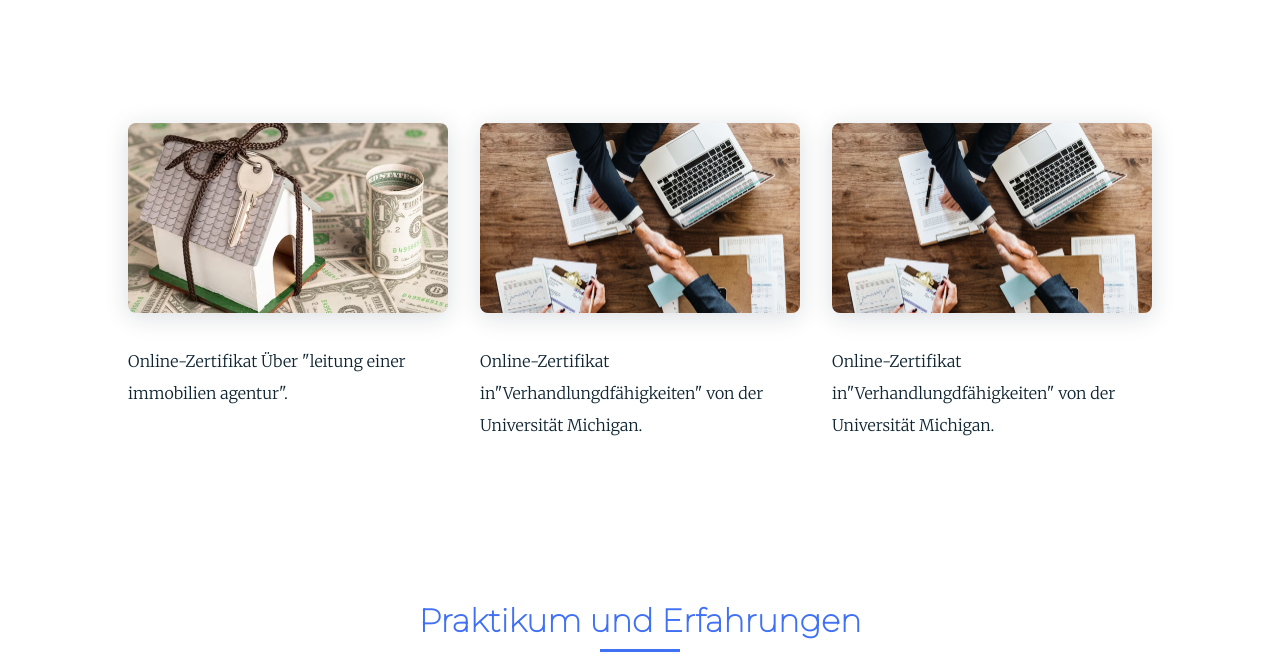
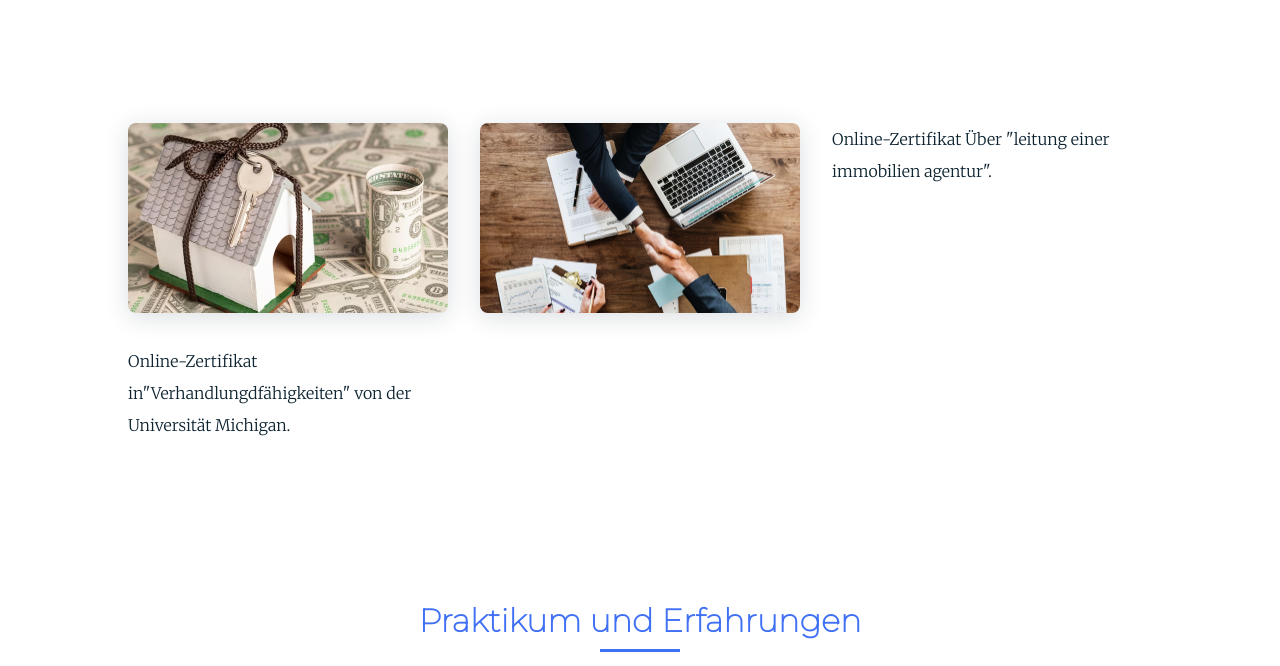
Before and after one commit to Fatimzouhra/portfolio, a plain HTML site: page index.html in a window 1280 px wide. Shown: the part 2541-3207 px from the top of the page. Drawn offline with nearby package versions, Linux system fonts and the light colour scheme.

Commit message:
Update index.html

```diff
--- a/index.html
+++ b/index.html
@@ -188,15 +188,9 @@
                     <div class="work__img">
                         <img src="assets/img/dep8.jpg" alt=""  id="myImage8">
                     </div>
-                    <div class="work__img">
-                        <img src="assets/img/dep8.jpg" alt=""  id="myImage8">
-                    </div>
                     <!-- dep description -->
                     <div class="">
                         <p class="skills__text">Online-Zertifikat Über "leitung einer immobilien agentur".</p>
-                    </div>
-                    <div class="">
-                        <p class="skills__text">Online-Zertifikat in"Verhandlungdfähigkeiten" von der Universität Michigan.</p>
                     </div>
                     <div class="">
                         <p class="skills__text">Online-Zertifikat in"Verhandlungdfähigkeiten" von der Universität Michigan.</p>
```
